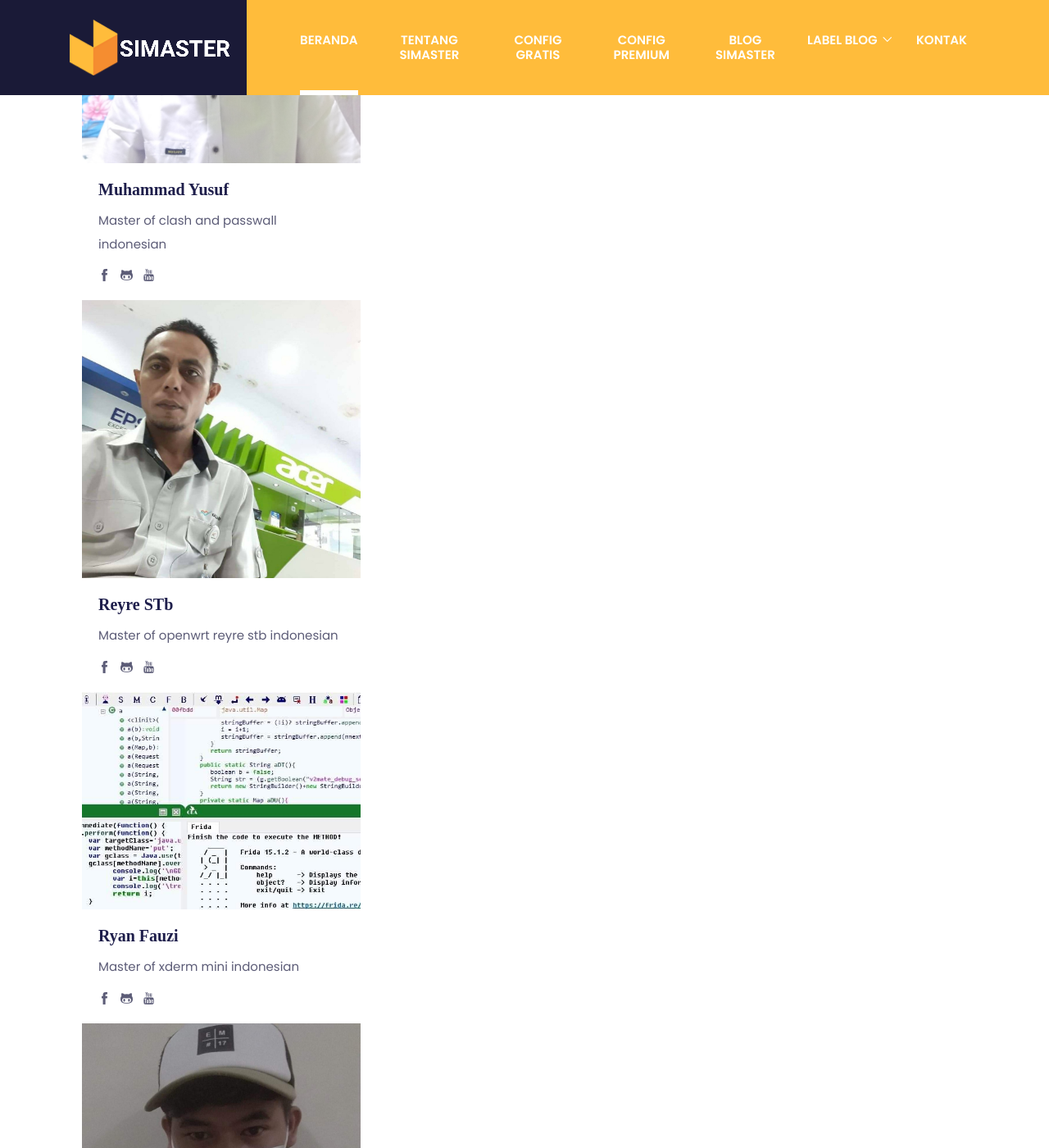
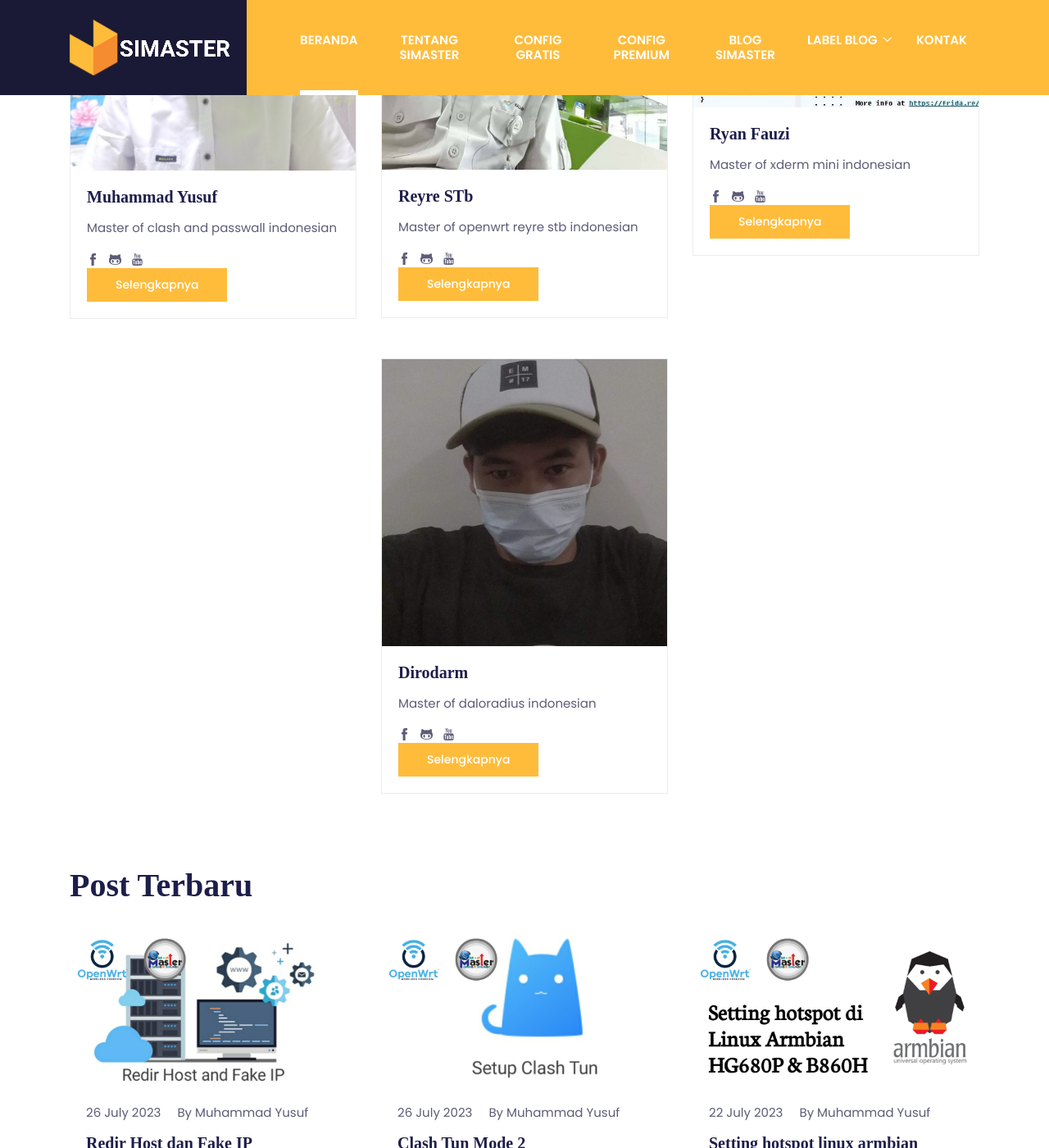
Before and after one commit to mwnsofficial/simastertutorials.github.io, a Jekyll site: the page built from index.html, in a window 1280 px wide and 1400 px high, scrolled down 4740 px. Shown: the whole window at 82% size. Built offline with Jekyll 4.4.1, drawn with Linux system fonts in a browser that asks for light colours; some web fonts are replaced; the list of posts is cut into pages by our own code.

Commit message:
Update mentor.html

```diff
--- a/_includes/mentor.html
+++ b/_includes/mentor.html
@@ -12,12 +12,14 @@
         </div>
       </div>
     </div>
+
+<div class="row justify-content-center">
   <!-- teacher -->
-      <div class="col-lg-4 col-sm-6 mb-5 mb-lg-0">
-        <div class="card border-0 rounded-0 hover-shadow">
+  <div class="col-lg-4 col-sm-6 mb-5">
+    <div class="card p-0 border-primary rounded-0 hover-shadow">
       <img class="card-img-top rounded-0" src="/images/teachers/yusuf.jpg" alt="teacher">
     <div class="card-body">
-            <a href="teacher-single.html">
+      <a href="/yusuf.html">
         <h4 class="card-title">Muhammad Yusuf</h4>
       </a>
       <p>Master of clash and passwall indonesian</p>
@@ -26,15 +28,16 @@
         <li class="list-inline-item"><a class="text-color" href="https://github.com/mwnsofficial"><i class="ti-github"></i></a></li>
         <li class="list-inline-item"><a class="text-color" href="https://youtube.com/@idtechannel"><i class="ti-youtube"></i></a></li>
       </ul>
+      <a href="/yusuf.html" class="btn btn-primary btn-sm">Selengkapnya</a>
     </div>
    </div>
   </div>
   <!-- teacher -->
-      <div class="col-lg-4 col-sm-6 mb-5 mb-lg-0">
-        <div class="card border-0 rounded-0 hover-shadow">
+  <div class="col-lg-4 col-sm-6 mb-5">
+    <div class="card p-0 border-primary rounded-0 hover-shadow">
       <img class="card-img-top rounded-0" src="/images/teachers/reyre.jpg" alt="teacher">
       <div class="card-body">
-            <a href="teacher-single.html">
+      <a href="/reyre.html">
         <h4 class="card-title">Reyre STb</h4>
       </a>
       <p>Master of openwrt reyre stb indonesian</p>
@@ -43,15 +46,16 @@
         <li class="list-inline-item"><a class="text-color" href="https://github.com/r3yr3"><i class="ti-github"></i></a></li>
         <li class="list-inline-item"><a class="text-color" href="https://youtube.com/@indonesiantech"><i class="ti-youtube"></i></a></li>
       </ul>
+      <a href="/reyre.html" class="btn btn-primary btn-sm">Selengkapnya</a>
     </div>
    </div>
   </div>
   <!-- teacher -->
-      <div class="col-lg-4 col-sm-6 mb-5 mb-lg-0">
-        <div class="card border-0 rounded-0 hover-shadow">
+  <div class="col-lg-4 col-sm-6 mb-5">
+    <div class="card p-0 border-primary rounded-0 hover-shadow">
       <img class="card-img-top rounded-0" src="/images/teachers/ryanfauzi.jpg" alt="teacher">
       <div class="card-body">
-            <a href="teacher-single.html">
+      <a href="/ryanfauzi.html">
        <h4 class="card-title">Ryan Fauzi</h4>
       </a>
       <p>Master of xderm mini indonesian</p>
@@ -60,15 +64,16 @@
         <li class="list-inline-item"><a class="text-color" href="https://github.com/ryanfauzi1"><i class="ti-github"></i></a></li>
         <li class="list-inline-item"><a class="text-color" href="#!"><i class="ti-youtube"></i></a></li>
       </ul>
+      <a href="/ryanfauzi.html" class="btn btn-primary btn-sm">Selengkapnya</a>
     </div>
    </div>
   </div>
   <!-- teacher -->
-      <div class="col-lg-4 col-sm-6 mb-5 mb-lg-0">
-        <div class="card border-0 rounded-0 hover-shadow">
+  <div class="col-lg-4 col-sm-6 mb-5">
+    <div class="card p-0 border-primary rounded-0 hover-shadow">
       <img class="card-img-top rounded-0" src="/images/teachers/dirodarm.jpg" alt="teacher">
       <div class="card-body">
-            <a href="teacher-single.html">
+      <a href="/dirodarm.html">
         <h4 class="card-title">Dirodarm</h4>
       </a>
       <p>Master of daloradius indonesian</p>
@@ -77,6 +82,7 @@
         <li class="list-inline-item"><a class="text-color" href="#!"><i class="ti-github"></i></a></li>
         <li class="list-inline-item"><a class="text-color" href="#!"><i class="ti-youtube"></i></a></li>
       </ul>
+      <a href="/dirodarm.html" class="btn btn-primary btn-sm">Selengkapnya</a>
     </div>
    </div>
   </div>
```
Lines whose indentation alone changed are shown as unchanged.
